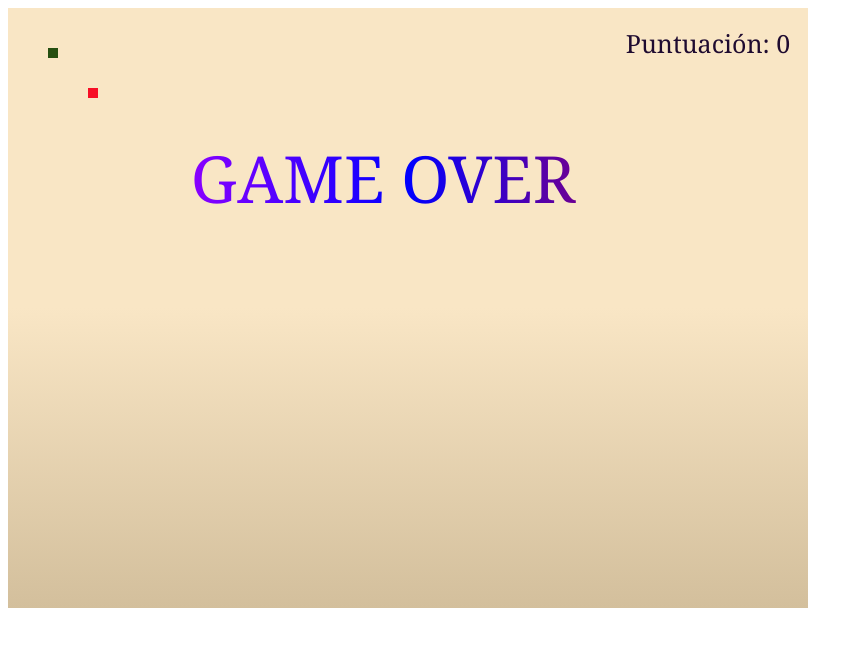
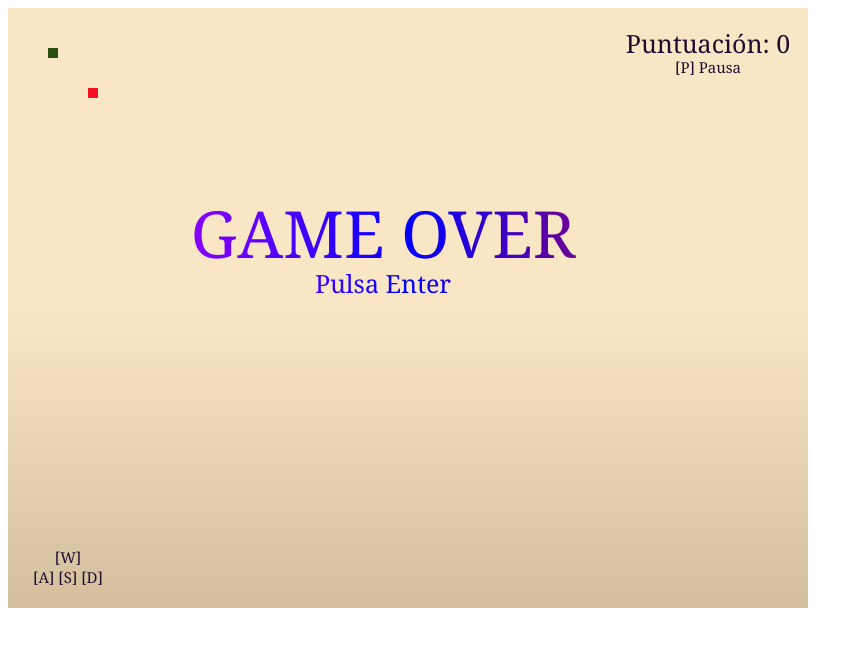
Before and after one commit to SergiEZ/Javascript, a plain HTML site: page snake/index.html in a window 1280 px wide. Shown: the whole page, without its empty margins (0-863 px from the left). Drawn offline with Linux system fonts and the light colour scheme.

Commit message:
08032022

```diff
--- a/snake/css/snake.css
+++ /dev/null
@@ -1,3 +0,0 @@
-body {
-    background-color: lightcoral;
-}
--- a/snake/index.html
+++ b/snake/index.html
@@ -5,7 +5,6 @@
     <meta charset="UTF-8">
     <meta http-equiv="X-UA-Compatible" content="IE=edge">
     <meta name="viewport" content="width=device-width, initial-scale=1.0">
-    <link rel="stylesheet" type="text/css" href="css/snake.css" media=”screen” />
     <script src="js/snake.js"></script>
 
     <title>Snake</title>
--- a/snake/js/snake.js
+++ b/snake/js/snake.js
@@ -16,7 +16,7 @@ const DERECHA = 1;
 const ABAJO = 2;
 const IZQUIERDA = 3;
 var dir = DERECHA;
-var pause = true;
+var pause = false;
 var score = 0;
 var gameover = true;
 /*
@@ -78,7 +78,7 @@ function act() {
             score++;
             food.x = random(canvas.width / 10 - 1) * 10;
             food.y = random(canvas.height / 10 - 1) * 10;
-            for(let i = 0; i < 8; i++){
+            for (let i = 0; i < 8; i++) {
                 body.push(new Rectangle(-10, -10, 10, 10, "#264f11"));
             }
         }
@@ -110,6 +110,7 @@ function reset() {
     gameover = false;
     body.length = 0;
     body.push(new Rectangle(40, 40, 10, 10, "#264f11"));
+    !pause;
 }
 function paint(lienzo) {
     var gradiente = lienzo.createLinearGradient(0, 0, 0, canvas.height);
@@ -125,6 +126,10 @@ function paint(lienzo) {
     lienzo.fillStyle = gradientPuntos;
     lienzo.font = "25px Georgia";
     lienzo.fillText('Puntuación: ' + score, 700, 45);
+    lienzo.font = "15px Georgia";
+    lienzo.fillText('[P] Pausa', 700, 65);
+    lienzo.fillText('[A] [S] [D]', 60, 575);
+    lienzo.fillText('[W]', 60, 555);
     body[0].fill(lienzo);
     food.fill(lienzo);
 
@@ -143,13 +148,16 @@ function paint(lienzo) {
     for (var i = 0; i < body.length; i++) {
         body[i].fill(lienzo);
     }
+    if (!pause) {
         for (var i = body.length - 1; i > 0; i--) {
             body[i].x = body[i - 1].x;
             body[i].y = body[i - 1].y;
         }
+
         for (var i = 5; i < body.length; i++) {
             if (body[0].intersects(body[i])) {
                 gameover = true;
+            }
         }
     }
 
@@ -162,7 +170,9 @@ function paint(lienzo) {
         lienzo.font = "65px Georgia";
         lienzo.textAlign = 'center';
         if (gameover) {
-            lienzo.fillText('GAME OVER', 375, 195);
+            lienzo.fillText('GAME OVER', 375, 250);
+            lienzo.font = "25px Georgia";
+            lienzo.fillText('Pulsa Enter', 375, 285);
         } else lienzo.fillText('PAUSA', 130, 75);
     }
 }
```
Lines whose indentation alone changed are shown as unchanged.
